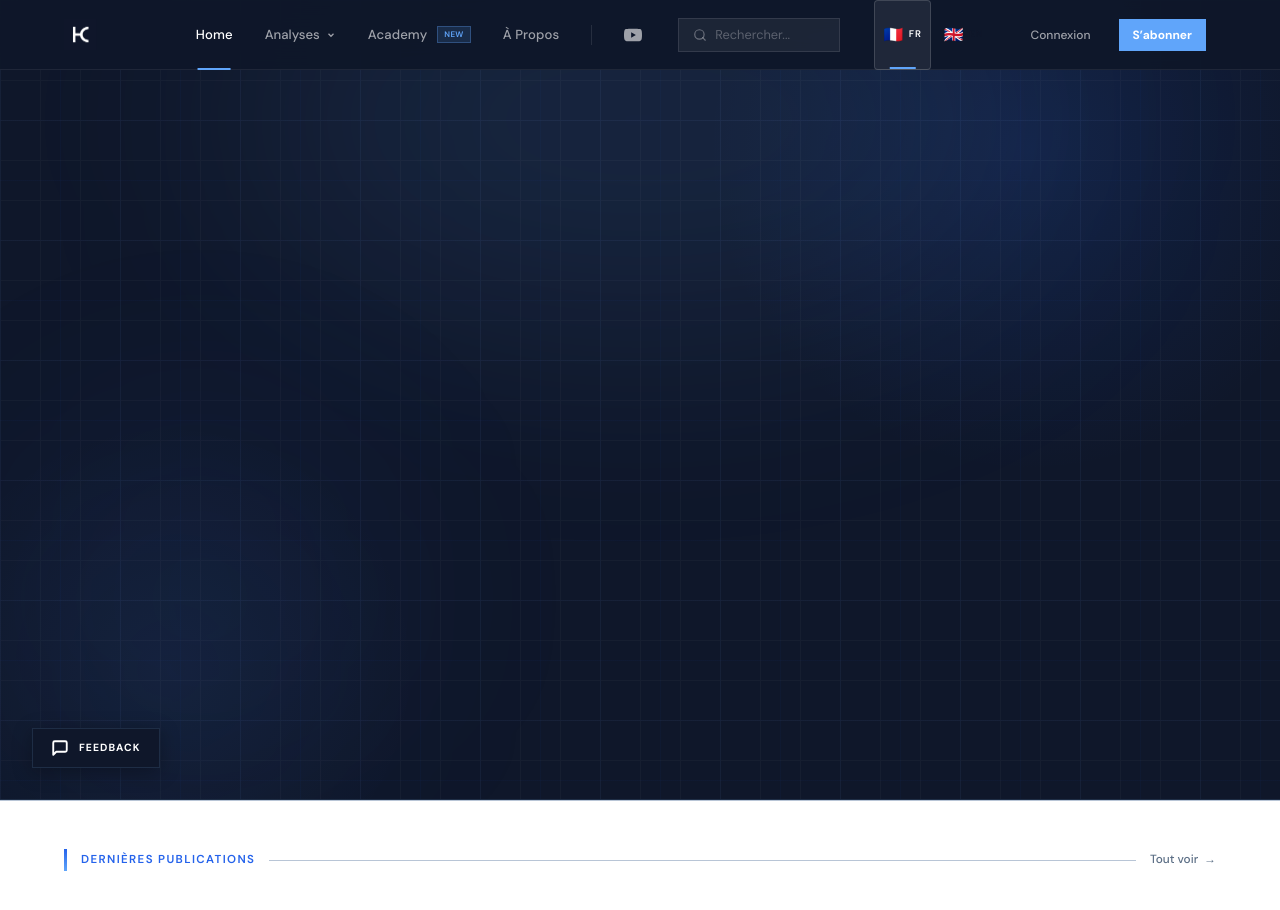
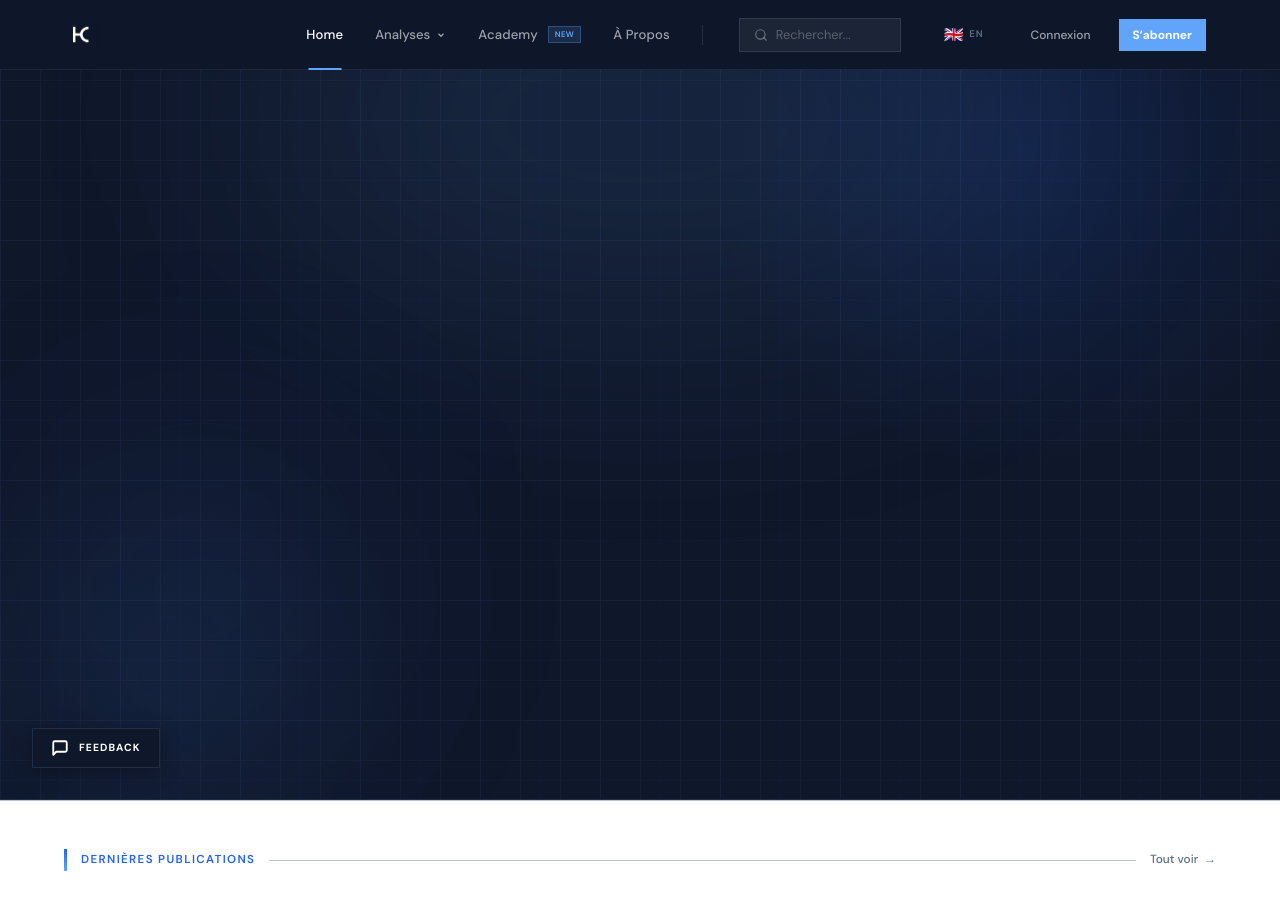
Before and after one commit to OptiWealthSolutions/horaclecapital.github.io, an Astro site: page / in a window 1280 px wide. Shown: the top 910 px of the page. Built offline with nearby package versions, Linux system fonts and the light colour scheme; Astro itself is replaced by a stand-in of ours.

Commit message:
design: refine navbar UI by consolidating language toggle and moving YouTube to footer

```diff
--- a/src/components/LanguagePicker.astro
+++ b/src/components/LanguagePicker.astro
@@ -3,6 +3,7 @@ import { languages } from '../i18n/ui';
 import { getLangFromUrl } from '../i18n/utils';
 
 const lang = getLangFromUrl(Astro.url);
+const targetLang = lang === 'fr' ? 'en' : 'fr';
 
 const flags: Record<string, string> = {
   fr: '🇫🇷',
@@ -36,30 +37,27 @@ const getLocalizedPath = (l: string) => {
 ---
 
 <div class="lang-picker">
-  {Object.entries(flags).map(([l, flag]) => (
-    <a
-      href={getLocalizedPath(l)}
-      class:list={["lang-link", { active: lang === l }]}
-      title={l === 'fr' ? 'Français' : 'English'}
-      aria-label={l === 'fr' ? 'Passer en français' : 'Switch to English'}
-    >
-      <span class="lang-flag">{flag}</span>
-      <span class="lang-code">{labels[l]}</span>
-    </a>
-  ))}
+  <a
+    href={getLocalizedPath(targetLang)}
+    class="lang-link"
+    title={targetLang === 'fr' ? 'Passer en français' : 'Switch to English'}
+    aria-label={targetLang === 'fr' ? 'Passer en français' : 'Switch to English'}
+  >
+    <span class="lang-flag">{flags[targetLang]}</span>
+    <span class="lang-code">{labels[targetLang]}</span>
+  </a>
 </div>
 
 <style>
   .lang-picker {
     display: flex;
-    gap: 0.25rem;
     align-items: center;
   }
   .lang-link {
     display: inline-flex;
     align-items: center;
     gap: 0.3rem;
-    color: var(--text-dim);
+    color: var(--dim);
     text-decoration: none;
     transition: all 0.2s;
     padding: 0.25rem 0.5rem;
@@ -78,13 +76,8 @@ const getLocalizedPath = (l: string) => {
     font-size: 0.6rem;
   }
   .lang-link:hover {
-    color: var(--blue-3);
-    border-color: rgba(37, 99, 235, 0.3);
-    background: rgba(37, 99, 235, 0.05);
-  }
-  .lang-link.active {
     color: var(--white);
     border-color: rgba(255, 255, 255, 0.15);
-    background: rgba(255, 255, 255, 0.07);
+    background: rgba(255, 255, 255, 0.05);
   }
 </style>
--- a/src/layouts/BaseLayout.astro
+++ b/src/layouts/BaseLayout.astro
@@ -122,10 +122,6 @@ const {
       <a href={l("/about")} class:list={[ { 'active': activeNav === 'about' } ]}>{t('nav.about')}</a>
 
       <div class="nav-divider"></div>
-
-      <a href="https://youtube.com/@lbrd_leo?si=t6s5xkQprmXiBvE7" target="_blank" class="nav-icon-link" title="YouTube">
-        <svg width="18" height="18" viewBox="0 0 24 24" fill="currentColor"><path d="M23.498 6.186a3.016 3.016 0 0 0-2.122-2.136C19.505 3.545 12 3.545 12 3.545s-7.505 0-9.377.505A3.017 3.017 0 0 0 .502 6.186C0 8.07 0 12 0 12s0 3.93.502 5.814a3.016 3.016 0 0 0 2.122 2.136c1.872.505 9.377.505 9.377.505s7.505 0 9.377-.505a3.015 3.015 0 0 0 2.122-2.136C24 15.93 24 12 24 12s0-3.93-.502-5.814zM9.545 15.568V8.432L15.818 12l-6.273 3.568z"/></svg>
-      </a>
 
       <form class="nav-search" id="global-search-form" action="#">
         <svg width="14" height="14" viewBox="0 0 24 24" fill="none" stroke="currentColor" stroke-width="2" stroke-linecap="round" stroke-linejoin="round"><circle cx="11" cy="11" r="8"></circle><line x1="21" y1="21" x2="16.65" y2="16.65"></line></svg>
```
